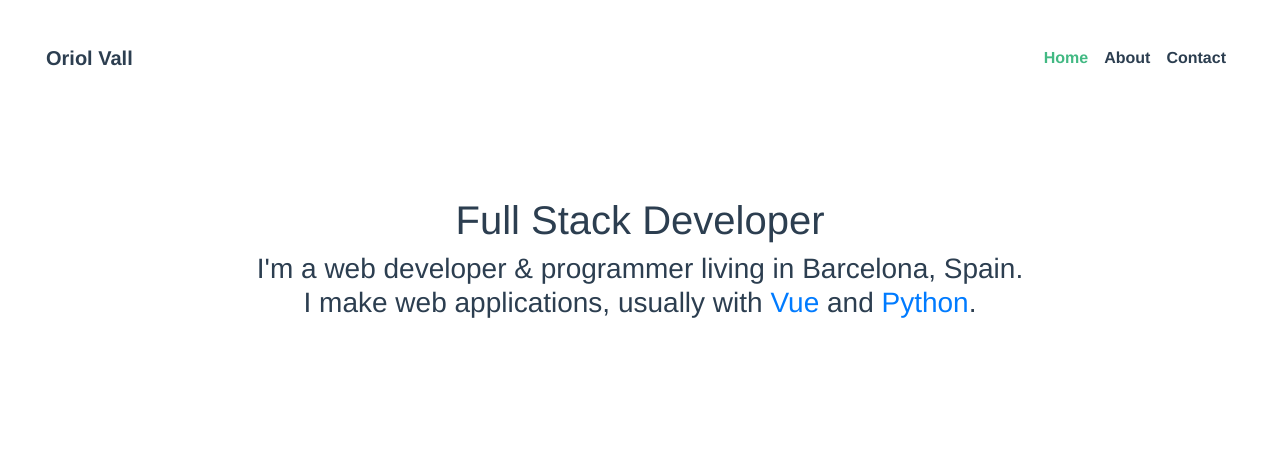
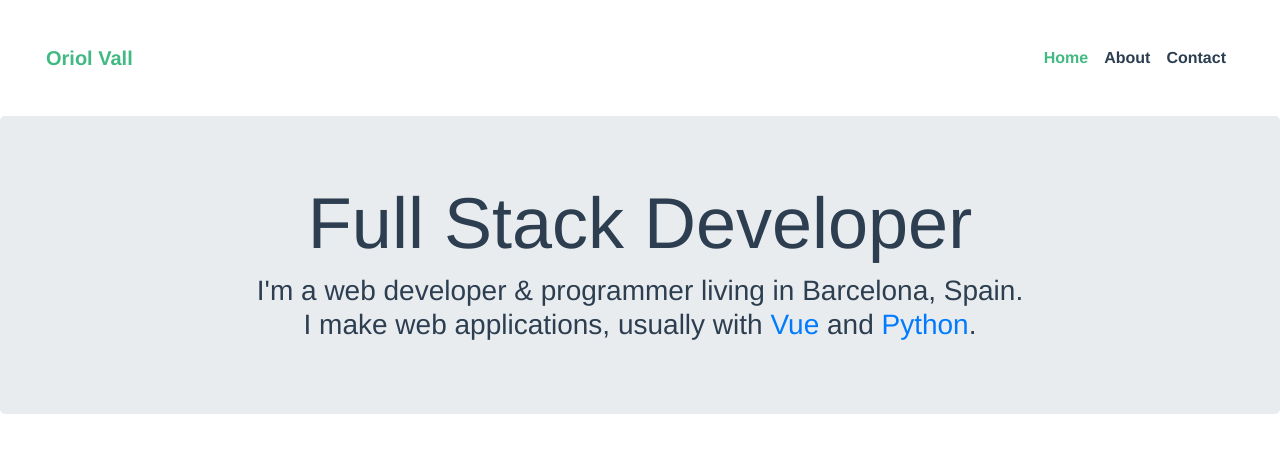
Before and after one commit to Horiol/portfolio, a Vue app: page / in a window 1280 px wide. Shown: the top 452 px of the page. Built offline with nearby package versions, Linux system fonts and the light colour scheme.

Commit message:
jumbotron

```diff
--- a/src/App.vue
+++ b/src/App.vue
@@ -3,7 +3,7 @@
     <div id="nav">
       <b-navbar toggleable="md">
         <b-navbar-toggle target="nav_collapse"></b-navbar-toggle>
-        <b-navbar-brand href="/">Oriol Vall</b-navbar-brand>
+        <b-navbar-brand :to="{name:'home'}">Oriol Vall</b-navbar-brand>
         <b-collapse is-nav id="nav_collapse">
           <!-- Right aligned nav items -->
           <b-navbar-nav class="ml-auto">
@@ -26,7 +26,7 @@
 
 <style lang="scss">
 #app {
-  font-family: 'Avenir', Helvetica, Arial, sans-serif;
+  font-family: "Avenir", Helvetica, Arial, sans-serif;
   -webkit-font-smoothing: antialiased;
   -moz-osx-font-smoothing: grayscale;
   text-align: center;
@@ -43,3 +43,9 @@
   }
 }
 </style>
+
+<script>
+export default {
+  name: "App"
+};
+</script>
--- a/src/views/Home.vue
+++ b/src/views/Home.vue
@@ -1,8 +1,9 @@
 <template>
   <div class="home">
     <!-- <img alt="Vue logo" src="../assets/logo.png"> -->
-    <h1 class="top-padding">{{title}}</h1>
-    <h3><span v-html="description"></span></h3>
+    <b-jumbotron :header="title">
+      <h3><span v-html="description"></span></h3>
+    </b-jumbotron>
   </div>
 </template>
 
```
